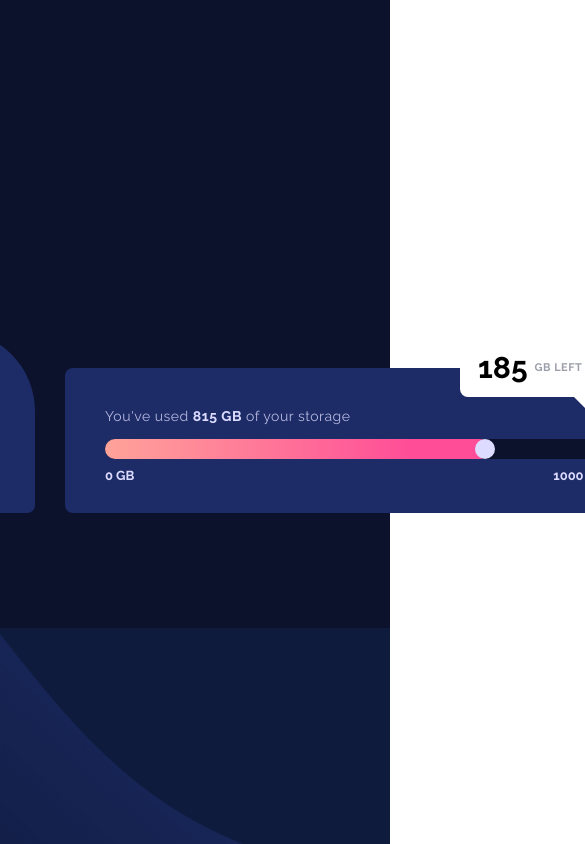
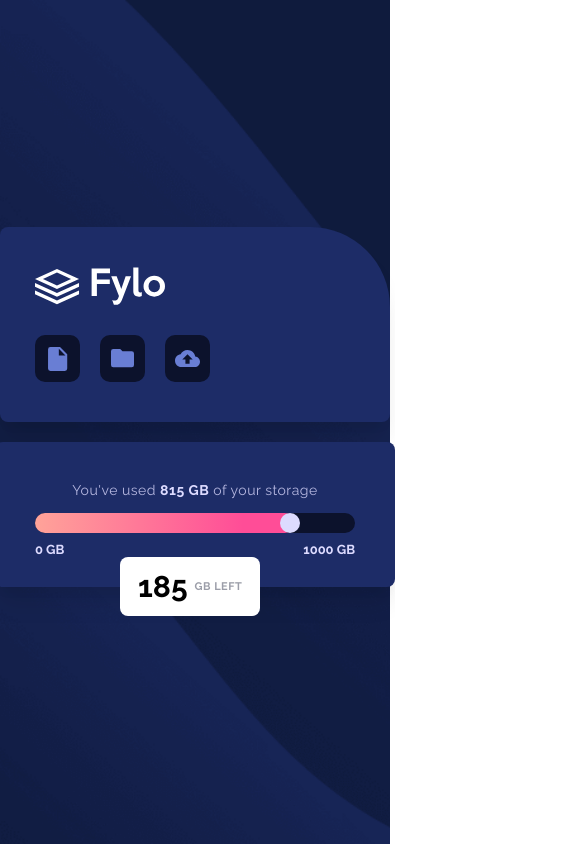
Before and after one commit to VasuBeachoo/fylo-data-storage-component, a plain HTML site: page index.html in a window 390 px wide. Shown: the top 844 px of the page, 585 px wide, since content can reach past the window. Drawn offline with Linux system fonts and the light colour scheme.

Commit message:
Make layout responsive

```diff
--- a/css/styles.scss
+++ b/css/styles.scss
@@ -7,10 +7,15 @@ $colors: (
   very-dark-blue: hsl(229, 57%, 11%),
 );
 
-$componentFont: "Raleway", sans-serif;
+$component-font: "Raleway", sans-serif;
 
-$desktopBg: url("../images/bg-desktop.png");
-$mobileBg: url("../images/bg-mobile.png");
+$desktop-bg: url("../images/bg-desktop.png");
+$mobile-bg: url("../images/bg-mobile.png");
+
+$mobile-width: 950px;
+
+$section-box-shadow: rgba(0, 0, 0, 0.1) 0px 20px 25px -5px,
+  rgba(0, 0, 0, 0.04) 0px 10px 10px -5px;
 
 ///////////////////////////////////////
 // MIXINS //////////////////////////
@@ -20,6 +25,12 @@ $mobileBg: url("../images/bg-mobile.png");
   flex-direction: $direction;
   justify-content: $justify;
   align-items: $align;
+}
+
+@mixin mobile() {
+  @media (max-width: 950px) {
+    @content;
+  }
 }
 
 ///////////////////////////////////////
@@ -38,15 +49,15 @@ body {
 
 .component-container {
   @include flex();
-  background: color(very-dark-blue) $desktopBg no-repeat;
+  background: color(very-dark-blue) $desktop-bg no-repeat;
   background-size: 1300px;
-  background-position: 100% 135%;
+  background-position: 100% 140%;
   min-height: 100vh;
 }
 
 .component {
   @include flex(row, center, flex-end);
-  font-family: $componentFont;
+  font-family: $component-font;
 }
 
 .img-section {
@@ -54,6 +65,7 @@ body {
   background-color: color(dark-blue);
   width: 220px;
   border-radius: 8px 80px 8px 8px;
+  box-shadow: $section-box-shadow;
   padding: 40px 35px;
   margin-right: 30px;
 }
@@ -100,6 +112,7 @@ body {
   width: 500px;
   height: 75px;
   border-radius: 8px;
+  box-shadow: $section-box-shadow;
   padding: 40px 40px 30px;
 }
 
@@ -195,3 +208,73 @@ body {
   border-style: solid;
   transform: translate(465px, -15px);
 }
+
+@include mobile() {
+  .component-container {
+    background: color(very-dark-blue) $mobile-bg;
+    background-size: cover;
+  }
+
+  .component {
+    @include flex(column, flex-start, center);
+    margin: 50px 0 80px;
+  }
+
+  .img-section {
+    width: 320px;
+    margin: 0 0 20px 0;
+  }
+
+  .logo {
+    width: 130px;
+  }
+
+  .icon-border {
+    width: 45px;
+    height: 47px;
+    margin-right: 20px;
+  }
+
+  .document-icon {
+    width: 20px;
+  }
+
+  .folder-icon {
+    width: 23px;
+  }
+
+  .upload-icon {
+    width: 25px;
+  }
+
+  .text-section {
+    width: 320px;
+  }
+
+  .paragraph-text {
+    margin-left: auto;
+    margin-right: auto;
+  }
+
+  .storage-bar {
+    width: 320px;
+  }
+
+  .progress-bar {
+    width: 260px;
+  }
+
+  .progress-circle {
+    transform: translate(245px, -20px);
+  }
+
+  .data-left-bubble {
+    border-radius: 8px;
+    transform: translate(85px, 75px);
+  }
+
+  .data-left-triangle {
+    transform: translate(0, 0);
+    display: none;
+  }
+}
```
Also changed, not shown: css/styles.css, 1 other file.
